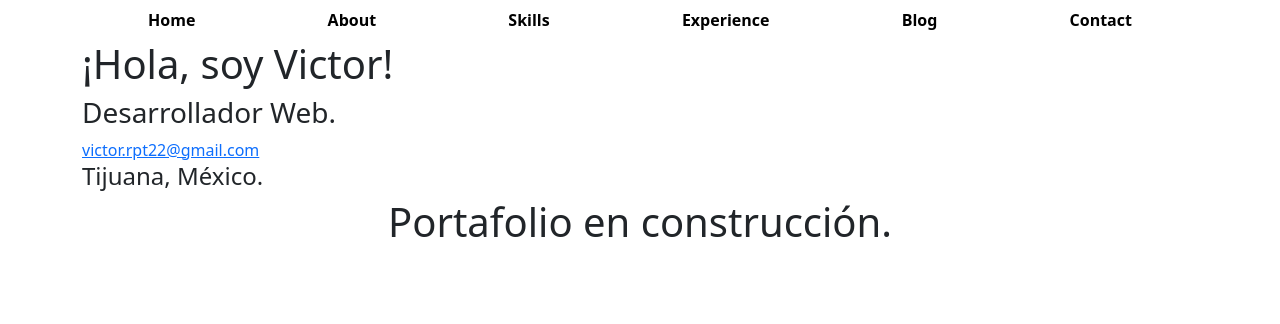
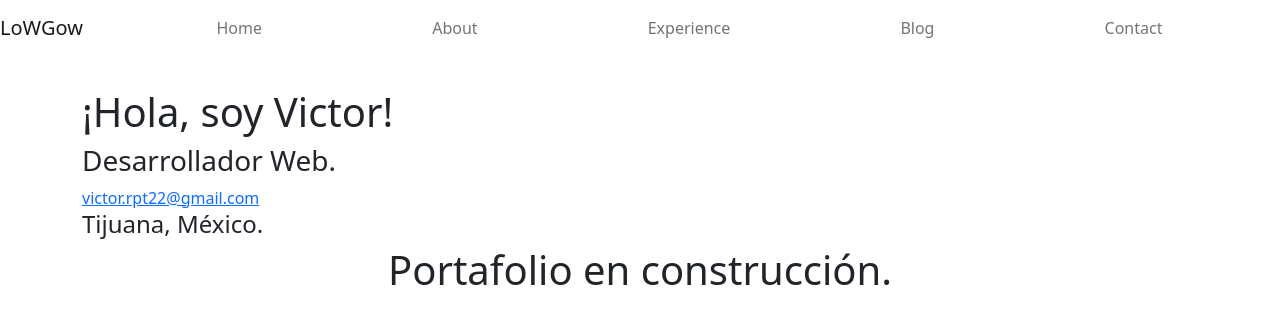
Before and after one commit to victorrpt22/victor-rpt, a React app: page / in a window 1280 px wide. Shown: the top 324 px of the page. Built offline with nearby package versions, Linux system fonts and the light colour scheme.

Commit message:
added hamburguer menu

```diff
--- a/src/components/navbar/navbar.js
+++ b/src/components/navbar/navbar.js
@@ -1,12 +1,21 @@
 export default function NavBar(){
     return (
-        <nav className="nav nav-fill page-nav">
-            <a className="nav-link active" aria-current="page" href="#">Home</a>
-            <a className="nav-link" href="#">About</a>
-            <a className="nav-link" href="#">Skills</a>
-            <a className="nav-link" href="">Experience</a>
-            <a className="nav-link" href="">Blog</a>
-            <a className="nav-link" href="">Contact</a>
-        </nav>
+        <nav className="navbar fixed-top navbar-expand-lg navbar-light bg-white">
+                <a className="navbar-brand" href="#">LoWGow</a>
+                <button className="navbar-toggler navbar-toggler-right" type="button" data-bs-toggle="collapse" data-bs-target="#navbarSupportedContent" aria-controls="navbarSupportedContent" aria-expanded="false" aria-label="Toggle navigation">
+                    <span className="navbar-toggler-icon"></span>
+                </button>
+                <div className="collapse navbar-collapse" id="navbarSupportedContent">
+                    <div className="container">
+                        <ul className="navbar-nav nav justify-content-center  nav-fill">
+                            <li className="nav-item"><a className="nav-link" href="#">Home</a></li>
+                            <li className="nav-item"><a className="nav-link" href="#">About</a></li>
+                            <li className="nav-item"><a className="nav-link" href="#">Experience</a></li>
+                            <li className="nav-item"><a className="nav-link" href="#">Blog</a></li>
+                            <li className="nav-item"><a className="nav-link" href="#">Contact</a></li>
+                        </ul>
+                    </div>
+                </div>
+            </nav>
     );
 }
--- a/src/main.scss
+++ b/src/main.scss
@@ -7,6 +7,9 @@ $orange-web: #fca311ff;
 $platinum: #e5e5e5ff;
 $white: #ffffffff;
 
+body{
+    padding-top: 5.5rem;
+}
 .container {
     background-color: $white
 }
```
